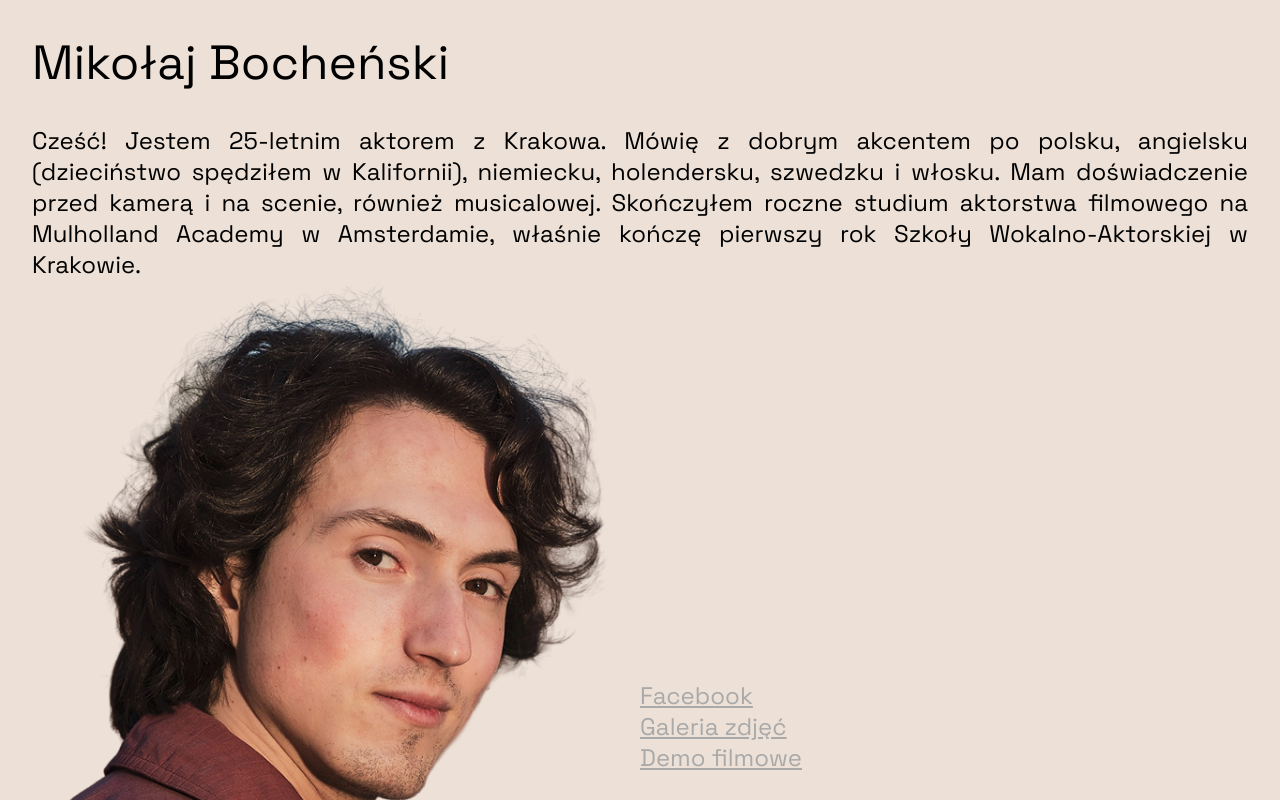
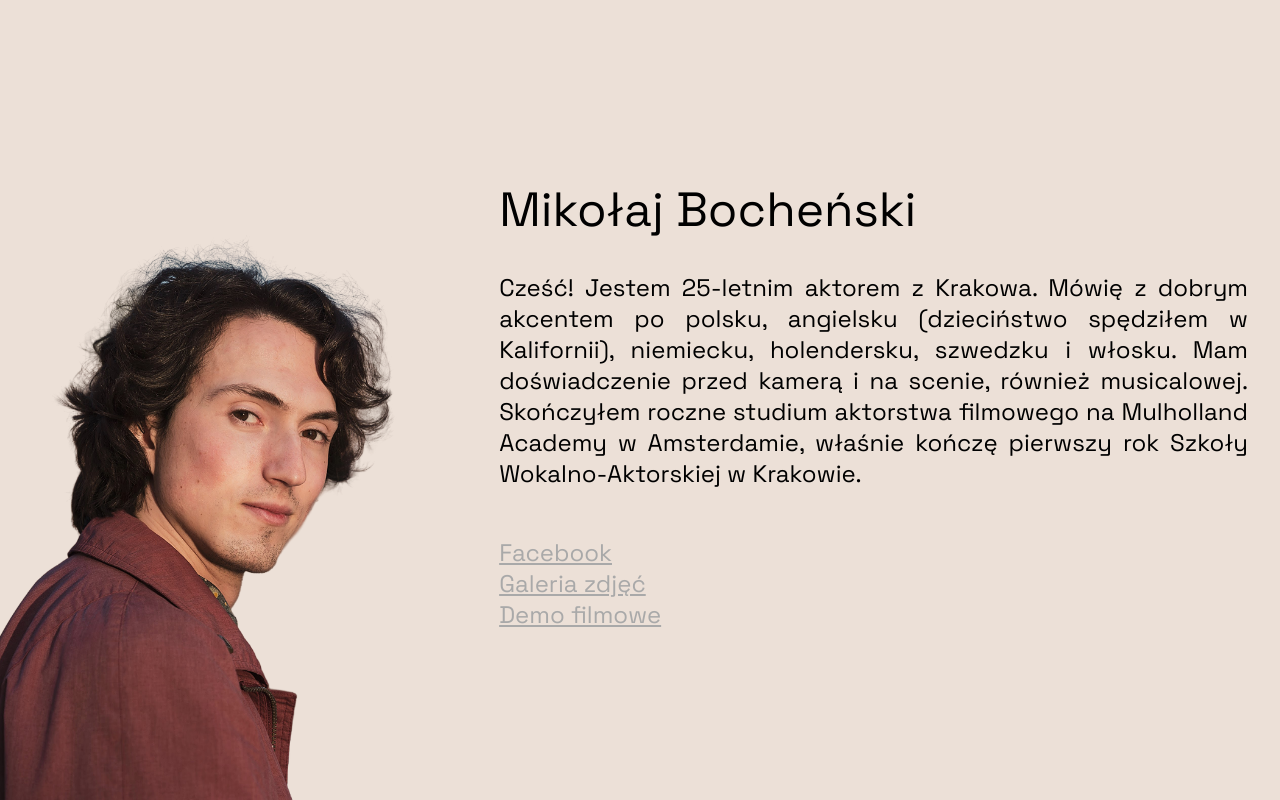
Before and after one commit to malyvsen/malyvsen.github.io, a React (Vite) app: page /aktor in a window 1280 px wide. Shown: the top 800 px of the page. Built offline with nearby package versions, Linux system fonts and the light colour scheme.

Commit message:
feat(aktor): make both narrow and wide views tolerable

```diff
--- a/src/aktor/FaceCutout.tsx
+++ b/src/aktor/FaceCutout.tsx
@@ -1,10 +1,12 @@
-export default function Cutout({ style }: { style: React.CSSProperties }) {
+export default function FaceCutout({ style }: { style: React.CSSProperties }) {
   return (
     <img
       src="src/aktor/face-cutout.png"
       style={{
         marginTop: "-9%",
         marginRight: "-10%",
+        objectFit: "contain",
+        verticalAlign: "top",
         ...style,
       }}
     />
--- a/src/aktor/Hello.tsx
+++ b/src/aktor/Hello.tsx
@@ -1,6 +1,6 @@
 export default function Hello() {
   return (
-    <div style={{ marginLeft: "2em", marginRight: "2em" }}>
+    <>
       <h1>Mikołaj Bocheński</h1>
       <p style={{ fontSize: "1.5em", textAlign: "justify" }}>
         Cześć! Jestem 25-letnim aktorem z Krakowa. Mówię z dobrym akcentem po
@@ -10,6 +10,6 @@ export default function Hello() {
         filmowego na Mulholland Academy w Amsterdamie, właśnie kończę pierwszy
         rok Szkoły Wokalno-Aktorskiej w Krakowie.
       </p>
-    </div>
+    </>
   );
 }
--- a/src/aktor/index.tsx
+++ b/src/aktor/index.tsx
@@ -1,28 +1,81 @@
-import { useEffect } from "react";
+import { useEffect, useState } from "react";
 
-import Cutout from "./FaceCutout";
+import FaceCutout from "./FaceCutout";
 import Hello from "./Hello";
 import Links from "./Links";
 
 export default function Aktor() {
+  const [windowWidth, setWindowWidth] = useState(window.innerWidth);
+
+  useEffect(() => {
+    const handleResize = () => {
+      setWindowWidth(window.innerWidth);
+    };
+    window.addEventListener("resize", handleResize);
+    return () => {
+      window.removeEventListener("resize", handleResize);
+    };
+  }, []);
+
+  const backgroundColor = "#ece0d7";
+
   useEffect(() => {
     document.title = "Mikołaj Bocheński";
   }, []);
+
+  if (windowWidth < 900) {
+    return (
+      <div
+        style={{
+          display: "flex",
+          flexDirection: "column",
+          justifyContent: "space-between",
+          alignItems: "center",
+          minHeight: "100vh",
+          backgroundColor: backgroundColor,
+        }}
+      >
+        <div style={{ marginLeft: "2em", marginRight: "2em" }}>
+          <Hello />
+        </div>
+        <div style={{ display: "flex", width: "100%" }}>
+          <FaceCutout style={{ width: "60%" }} />
+          <Links />
+        </div>
+      </div>
+    );
+  }
 
   return (
     <div
       style={{
         display: "flex",
-        flexDirection: "column",
-        justifyContent: "space-between",
+        flexDirection: "row",
+        justifyContent: "start",
         alignItems: "center",
-        minHeight: "100vh",
-        backgroundColor: "#ece0d7",
+        height: "100vh",
+        backgroundColor: backgroundColor,
       }}
     >
-      <Hello />
-      <div style={{ display: "flex", width: "100%" }}>
-        <Cutout style={{ width: "60%" }} />
+      <div
+        style={{
+          display: "flex",
+          flexDirection: "column",
+          justifyContent: "flex-end",
+          alignItems: "start",
+          height: "100%",
+        }}
+      >
+        <FaceCutout style={{ maxWidth: "100%", maxHeight: "100%" }} />
+      </div>
+      <div
+        style={{
+          width: "75%",
+          maxWidth: "50em",
+          marginRight: "2em",
+        }}
+      >
+        <Hello />
         <Links />
       </div>
     </div>
```
